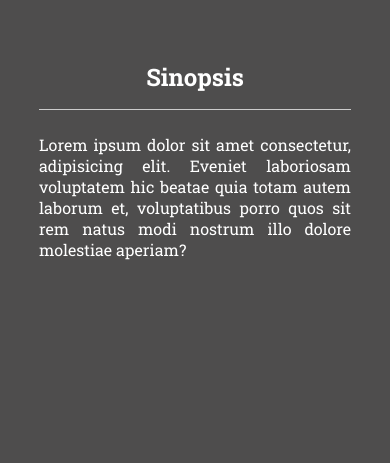
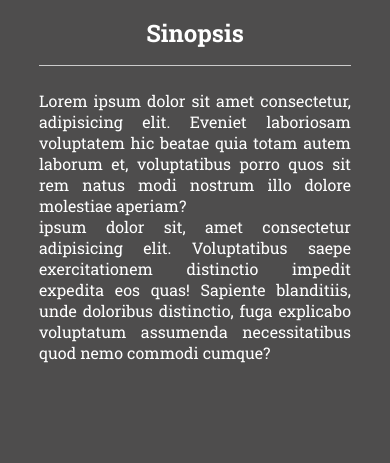
Before and after one commit to grusite/practica-fundamentos-web, a plain HTML site: page movie.html in a window 390 px wide. Shown: the part 311-774 px from the top of the page. Drawn offline with Linux system fonts and the light colour scheme.

Commit message:
fixing video-info in movie.css

```diff
--- a/css/movie.css
+++ b/css/movie.css
@@ -236,6 +236,8 @@ header {
   flex-direction: column;
   align-items: center;
   color: white;
+  justify-content: center;
+  height: 350px;
 }
 
 hr {
@@ -257,10 +259,9 @@ hr {
   text-align: justify;
 }
 
-@media all and (max-width: 768px) {
+@media all and (max-width: 480px) {
   .video-info {
-    justify-content: center;
-    height: 340px;
+    height: 400px;
   }
 }
 
--- a/movie.html
+++ b/movie.html
@@ -69,12 +69,16 @@
       <section class="video-info">
         <h2>Sinopsis</h2>
         <hr />
-        <span class="synopsis"
-          >Lorem ipsum dolor sit amet consectetur, adipisicing elit. Eveniet
+        <span class="synopsis">
+          Lorem ipsum dolor sit amet consectetur, adipisicing elit. Eveniet
           laboriosam voluptatem hic beatae quia totam autem laborum et,
           voluptatibus porro quos sit rem natus modi nostrum illo dolore
-          molestiae aperiam?</span
-        >
+          molestiae aperiam? <br />
+          ipsum dolor sit, amet consectetur adipisicing elit. Voluptatibus saepe
+          exercitationem distinctio impedit expedita eos quas! Sapiente
+          blanditiis, unde doloribus distinctio, fuga explicabo voluptatum
+          assumenda necessitatibus quod nemo commodi cumque?
+        </span>
       </section>
     </main>
     <footer class="footer">
```
